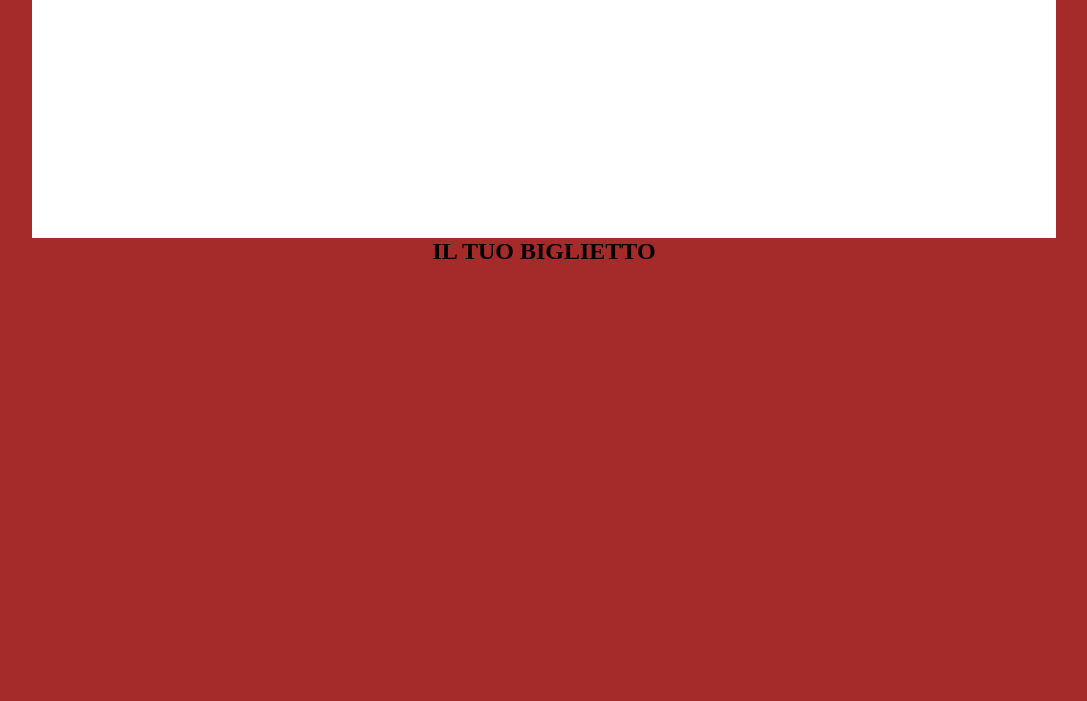
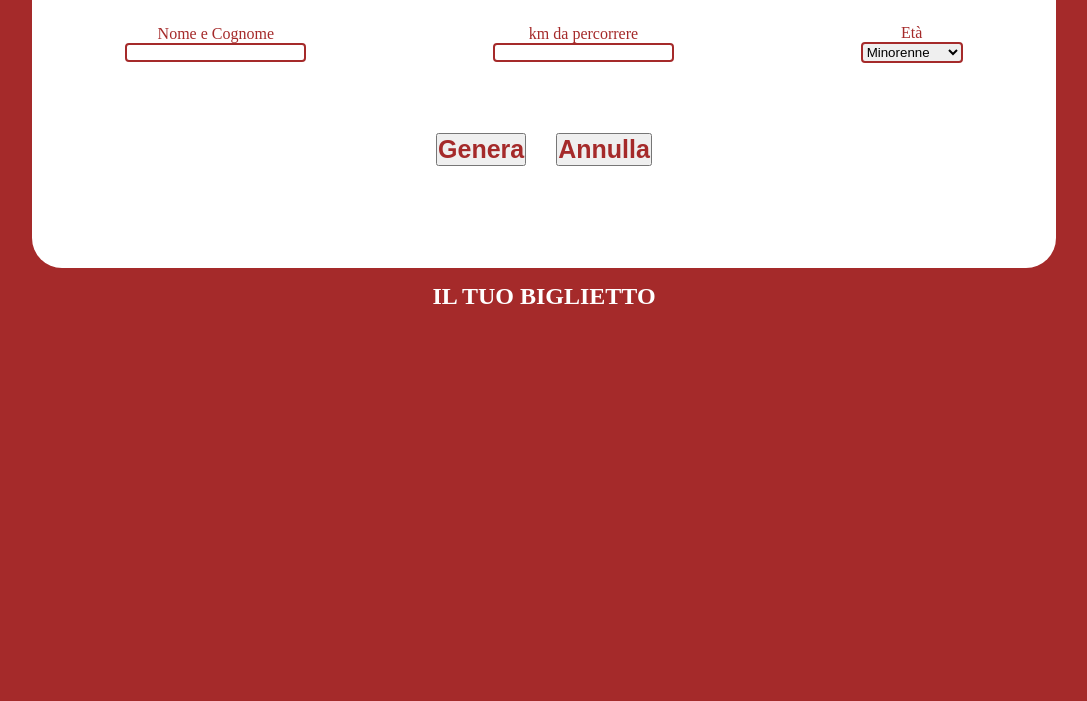
Before and after one commit to orbok89/js-biglietto-treno-form, a plain HTML site: page index.html in a window 1280 px wide. Shown: the part 99-800 px from the top of the page, without its empty margins (96-1183 px from the left). Drawn offline with Linux system fonts and the light colour scheme.

Commit message:
parte alta finita

```diff
--- a/css/style.css
+++ b/css/style.css
@@ -8,20 +8,44 @@ body{
 }
 h1, h2{
     text-align: center;
+    color: white;
+    margin: 15px;
 }
 .container{
     width: 80%;
     height: 300px;
     background-color: white;
     margin: 0 auto;
+    border-radius: 30px;
 }
 label{
     text-align: center;
 }
 .riga_1{
     display: flex;
+    justify-content: space-around;
+    height: 150px;
+    align-items: center;
 
 }
 #biglietto{
     display: none;
 }
+.prova{
+    display: flex;
+    flex-direction: column;
+    color: brown;
+}
+input, select {
+    border: 2px solid brown;
+    border-radius: 4px;
+}
+.riga_2{
+    display: flex;
+    justify-content: center;
+}
+#calcola, #annulla{
+    margin: 15px;
+    color: brown;
+    font-size: 25px;
+}
--- a/index.html
+++ b/index.html
@@ -13,19 +13,19 @@
         <div class="container ">
             <!-- input1 -->
             <div class="riga_1">
-                <div>
+                <div class="prova" >
                     <label for="nome">Nome e Cognome</label>
                     <input type="text" id="nome" name="nome">
                 </div>
                 <!-- fine input1 -->
                 <!-- input2 -->
-                <div>
+                <div class="prova">
                     <label for="km">km da percorrere</label>
                     <input type="number" id="km" name="km">
                 </div>
                 <!-- fine input2 -->
                 <!-- input3 -->
-                <div>
+                <div class="prova">
                     <label for="nome">Età</label>
                     <select id="eta" name="eta">
                         <option value="minorenne">Minorenne</option>
@@ -37,9 +37,9 @@
             </div>
             <!-- fine input3 -->
             <!-- bottone1 -->
-            <div>
-                <button id="calcola" name="calcola" type="button">Genera</button>
-                <button id="annulla" name="annulla" type="button">Annulla</button>
+            <div class="riga_2">
+                <button id="calcola" name="calcola" type="button"><strong>Genera</strong></button>
+                <button id="annulla" name="annulla" type="button"><strong>Annulla</strong></button>
             </div>
 
 
```
